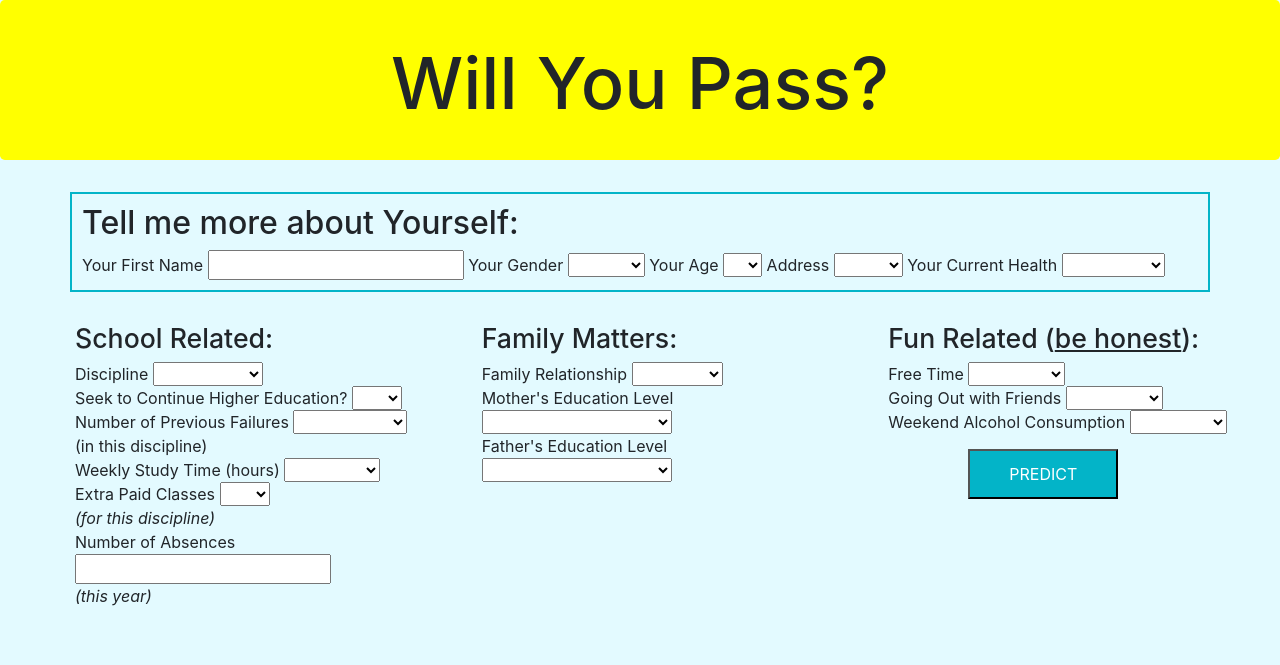
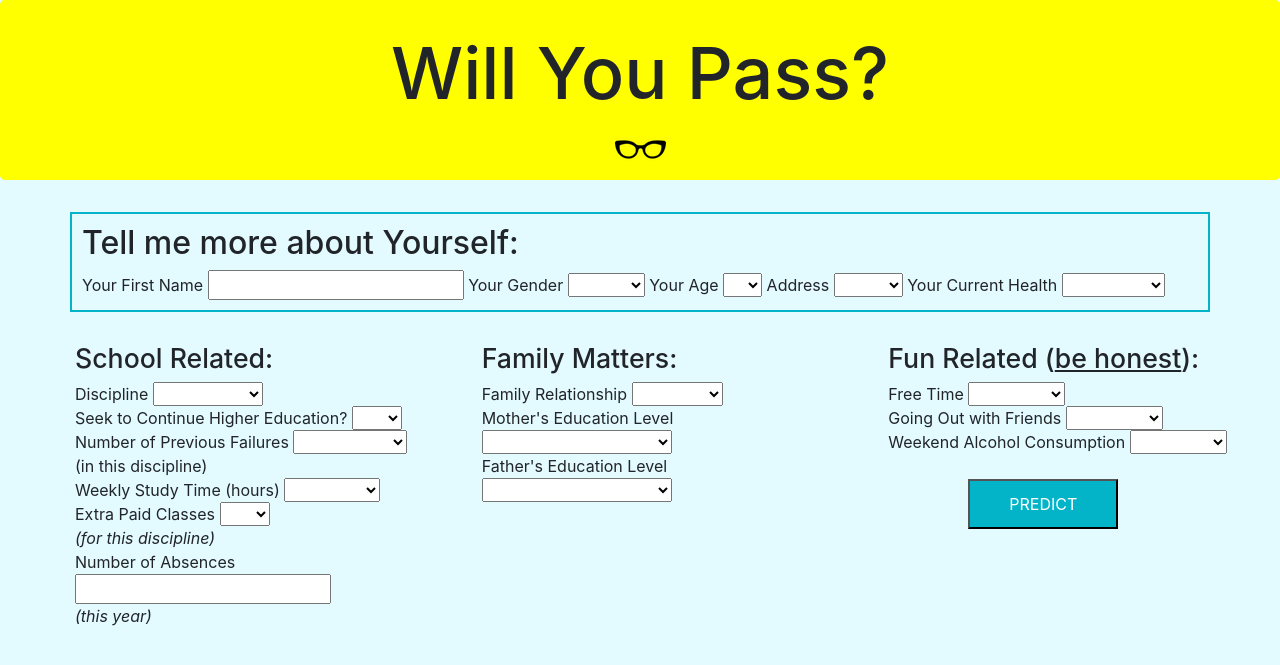
Before and after one commit to Auste1989/metis_projects, a Flask app: page / in a window 1280 px wide. Shown: the top 665 px of the page. Run offline with Flask 2, Linux system fonts and the light colour scheme; parts of the project's set-up code (start-up, migrations or seed data) failed here and were passed over; some libraries are stand-ins or nearby versions.

Commit message:
Finalized flask app

```diff
--- a/Student_Grade_Prediction/templates/index.html
+++ b/Student_Grade_Prediction/templates/index.html
@@ -13,8 +13,9 @@
 
   <body style="background-color: #e3faff;">
     <div class=title>
-    <div class="jumbotron text-center" style="padding: 40px; height:160px; text-align: center; background-color: #FFFF00">
+    <div class="jumbotron text-center" style="padding: 30px; height:180px; text-align: center; background-color: #FFFF00">
       <h1 style="font-size: 54pt">Will You Pass?</h1>
+      <img src="/static/images/icon.png" alt="Glasses">
     </div>
     </div>
 
@@ -223,13 +224,14 @@
           </div>
 
           <div class="button">
-          <button id="submit" style="height: 50; width: 150; margin-left: 80px; margin-top: 15px; margin-bottom: 15px;background-color: #03b4c8; color: white; font: ">PREDICT</button>
+          <button id="submit" style="height: 50; width: 150; margin-left: 80px; margin-top: 25px; margin-bottom: 15px;background-color: #03b4c8; color: white; font: ">PREDICT</button>
           </div>
 
         <div class="form-group" style="display: none; font-size: 18pt; border: 2px solid #03b4c8; padding: 5px;" id='the_result_div'>
 
           <div>
             You will likely <span id="hard_predict"></span>.
+            <img src='' id='img'>
           <div>
             Your chances of passing are <b><span id="soft_predict"></span>%</b>.
           </div>
@@ -247,7 +249,26 @@
   <script src="http://ajax.googleapis.com/ajax/libs/jquery/1.11.1/jquery.min.js"></script>
   <script>
 
-  $('#submit').click( () => { predict();  });
+  $('#submit').click( () => { predict();
+                              render_image(); });
+
+  function render_image(prediction){
+
+        let img = document.getElementById('img');
+        console.log('the prediction is' + prediction);
+        switch (prediction === 1) {
+
+          case true:
+           console.log('this is true ' + prediction)
+           img.src='/static/images/content.png';
+           break;
+
+          case false:
+           console.log('this is false ' + prediction)
+           img.src='/static/images/saddened.png';
+           break;
+        }
+      };
 
   function predict(){
     let features = {
@@ -282,6 +303,8 @@
       $('#hard_predict').html(the_result_div['prediction'] ? '<b>Pass</b>' : '<b>Fail</b>' );
       $('#soft_predict').html(the_result_div['prob_pass']);
       $('#the_result_div').show();
+
+      render_image(the_result_div['prediction']);
     },
     error: (the_result_div) => {
       alert('You messed it up, BIG TIME!');
```
Also changed, not shown: Student_Grade_Prediction/Screen Shot 2018-08-07 at 18.18.40.png (added), Student_Grade_Prediction/static/images/content.png (added), Student_Grade_Prediction/static/images/icon.png (renamed from Student_Grade_Prediction/static/icon.png), Student_Grade_Prediction/static/images/saddened.png (added).
